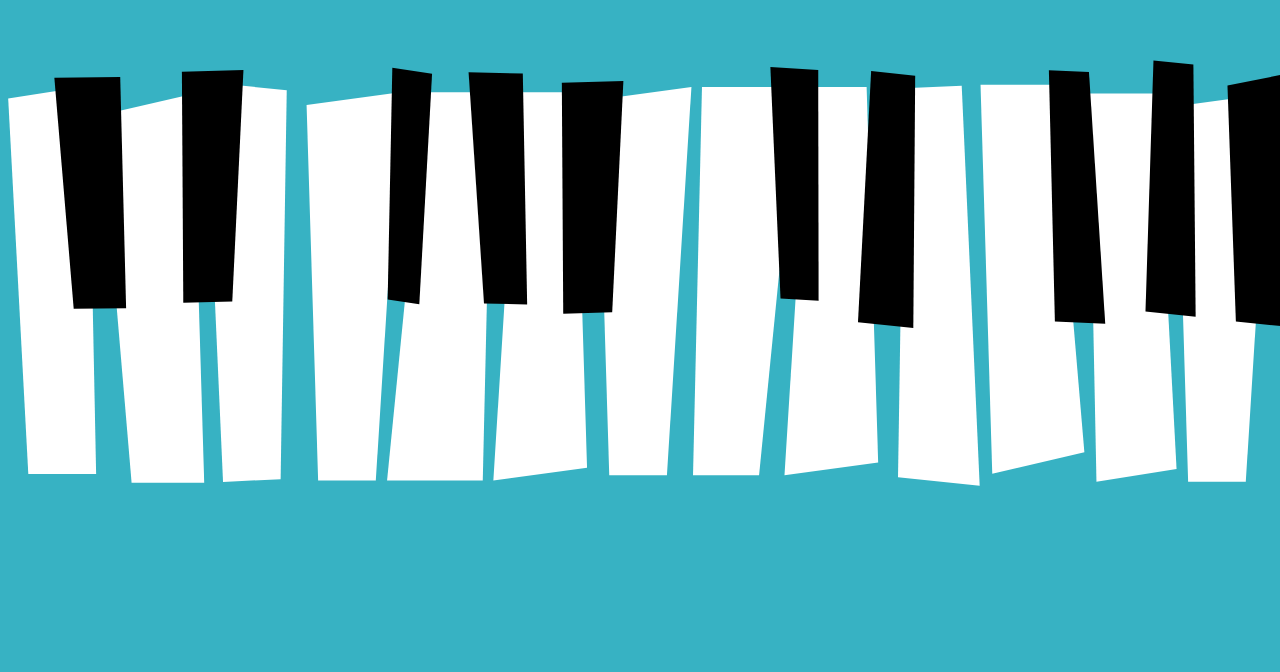
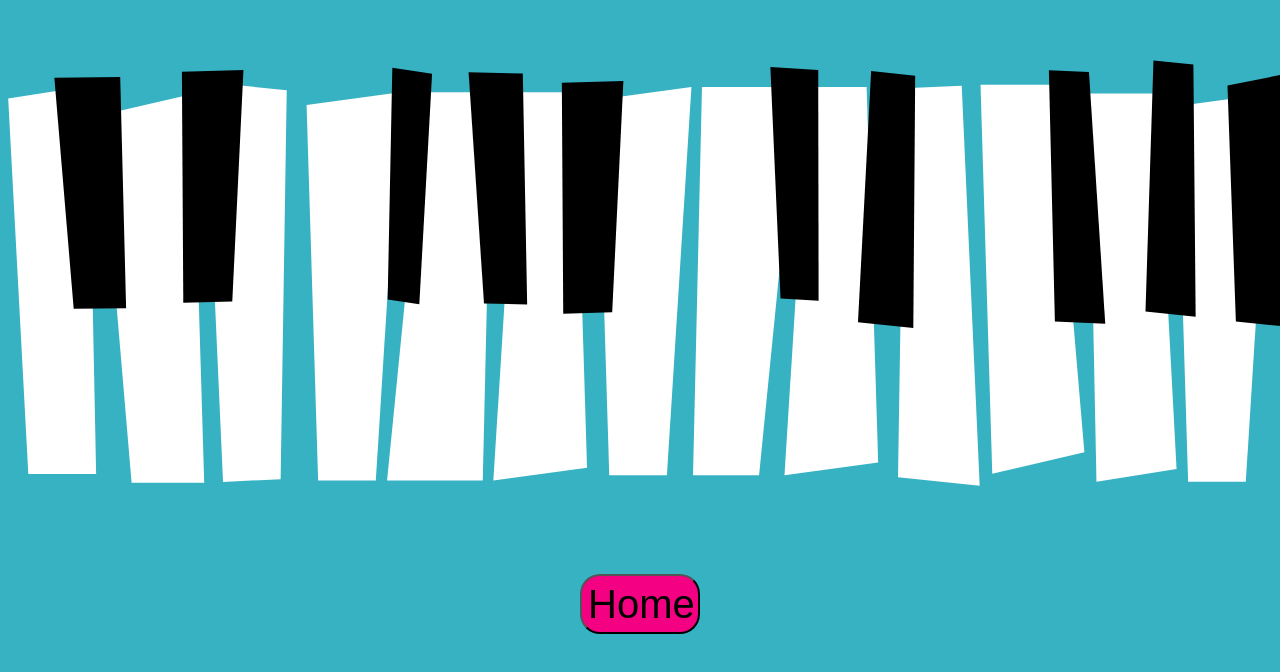
Before and after one commit to blazingstark07/JsChallenges, a plain HTML site: page Challenge3/index.html in a window 1280 px wide. Shown: the part 134-806 px from the top of the page. Drawn offline with Linux system fonts and the light colour scheme.

Commit message:
home path added

```diff
--- a/Challenge3/index.html
+++ b/Challenge3/index.html
@@ -178,6 +178,10 @@
         </a>
       </svg>
     </div>
+    <div class="homeDiv">
+        <a href="../index.html"><button class="homeButton">Home</button> </a>
+    </div>
+
     <script type="module" src="index.js"></script>
 </body>
 
--- a/Challenge3/styles.css
+++ b/Challenge3/styles.css
@@ -1,5 +1,5 @@
 body {
-  background: #37B2C3;
+    background: #37b2c3;
 }
 
 .piano {
@@ -25,3 +25,20 @@ body {
 .black-keys:hover {
     fill: #f40082;
 }
+
+.homeButton {
+    justify-self: center;
+    background-color: #f40082;
+    height: 60px;
+    width: 120px;
+    font-size: 40px;
+    border-radius: 20px;
+    cursor: pointer;
+}
+
+.homeDiv {
+    margin-top: -100px;
+    display: flex;
+    align-items: center;
+    justify-content: center;
+}
```
Lines whose indentation alone changed are shown as unchanged.
